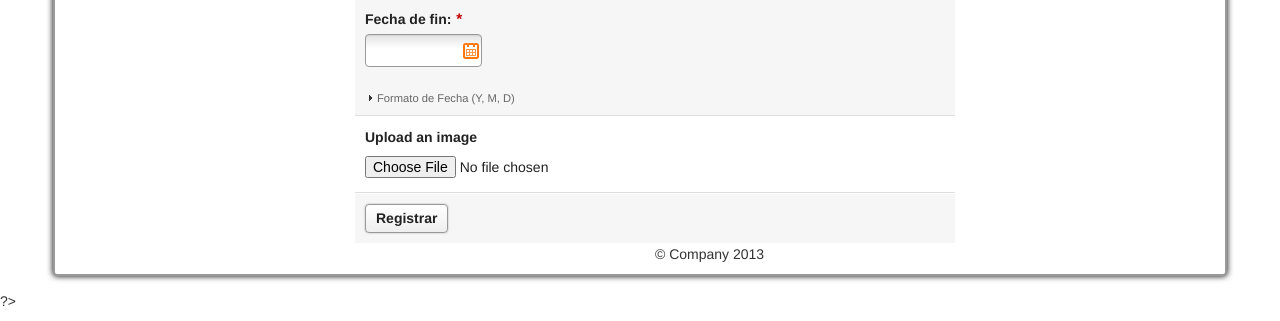
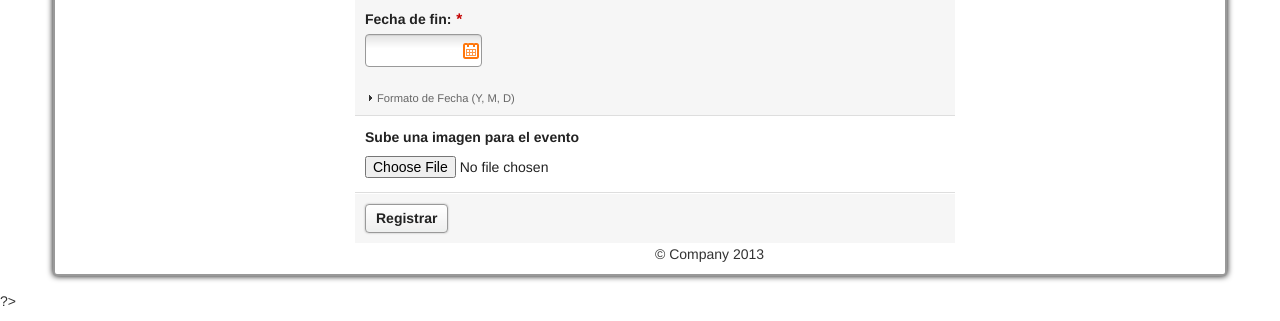
Before and after one commit to ozkar619/eventos, a PHP site: page /php/aplication/views/superadmin/registroEventos.php in a window 1280 px wide. Shown: the part 536-857 px from the top of the page. Run offline with PHP 8.4, Linux system fonts and the light colour scheme; a stand-in replaces the project's code that opens the database connection; some libraries are stand-ins or nearby versions.

Commit message:
Registro de eventos

```diff
--- a/aplication/views/superadmin/registroEventos.php
+++ b/aplication/views/superadmin/registroEventos.php
@@ -6,6 +6,7 @@ include ('../../models/Evento.php');
 include ('../../libs/adodb5/adodb-pager.inc.php');
 include ('../../libs/adodb5/adodb.inc.php');
 include ('../../controllers/superadminController/registroEvtController.php');
+
 
 //libreria del formulario ----------------------------
 require '../../libs/zebra_form/Zebra_Form.php';
@@ -64,7 +65,7 @@ $obj->direction(1);
 $form->add('note', 'note_fecha_fin', 'fecha_fin', 'Formato de Fecha (Y, M, D)');
 
 //imagen
-$form->add('label', 'label_file', 'file', 'Upload an image');
+$form->add('label', 'label_file', 'file', 'Sube una imagen para el evento');
 $obj = $form->add('file', 'file');
 $obj->set_rule(array(
     'upload' => array('../images', ZEBRA_FORM_UPLOAD_RANDOM_NAMES, 'error', 'Could not upload file!<br>Check that the "tmp" folder exists inside the "examples" folder and that it is writable'),
@@ -76,9 +77,18 @@ $obj->set_rule(array(
 $form->add('submit', 'btnsubmit', 'Registrar');
 
 //validar el formulario
+// echo "<PRE>";
+//                    print_r($_POST);
+//                    print_r($_FILES);
+//                    echo "</PRE>";
+//                    die();
+
+
 if ($form->validate()){
                 $evento = new RegistroEvtController;
                 if(isset($_POST)){
+                   $_POST['imagen']=$_FILES['file']['name'];
+                   //move_uploaded_file($_FILES["file"]["tmp_name"],"../images/".$_FILES['file']['name']);
                     if($evento->registraEvento($_POST)){
                         header("Location: registroCorrecto.php");
                         exit();
@@ -95,6 +105,7 @@ if ($form->validate()){
 
     <div class="span6 offset3">
         <h2>Registro de eventos.</h2>
+
         <?php
              $form->render();
         ?>
```
Also changed, not shown: aplication/views/images/59eb5221412e2acc3fc00a5c82f2d37c.jpg (added), aplication/views/images/6cda767612a1fc139cc51212c663e292.jpg (added), aplication/views/images/acf72bf5290a6a6795025fbffbc4a171.jpg (added), aplication/views/images/b91062c7b1b578d676d7d14b8e83a44b.jpg (added), aplication/views/images/ea403e5256afb2fd12db7f326a0b623e.jpg (added), aplication/views/site/registroCorrecto.php (line endings or trailing spaces).
